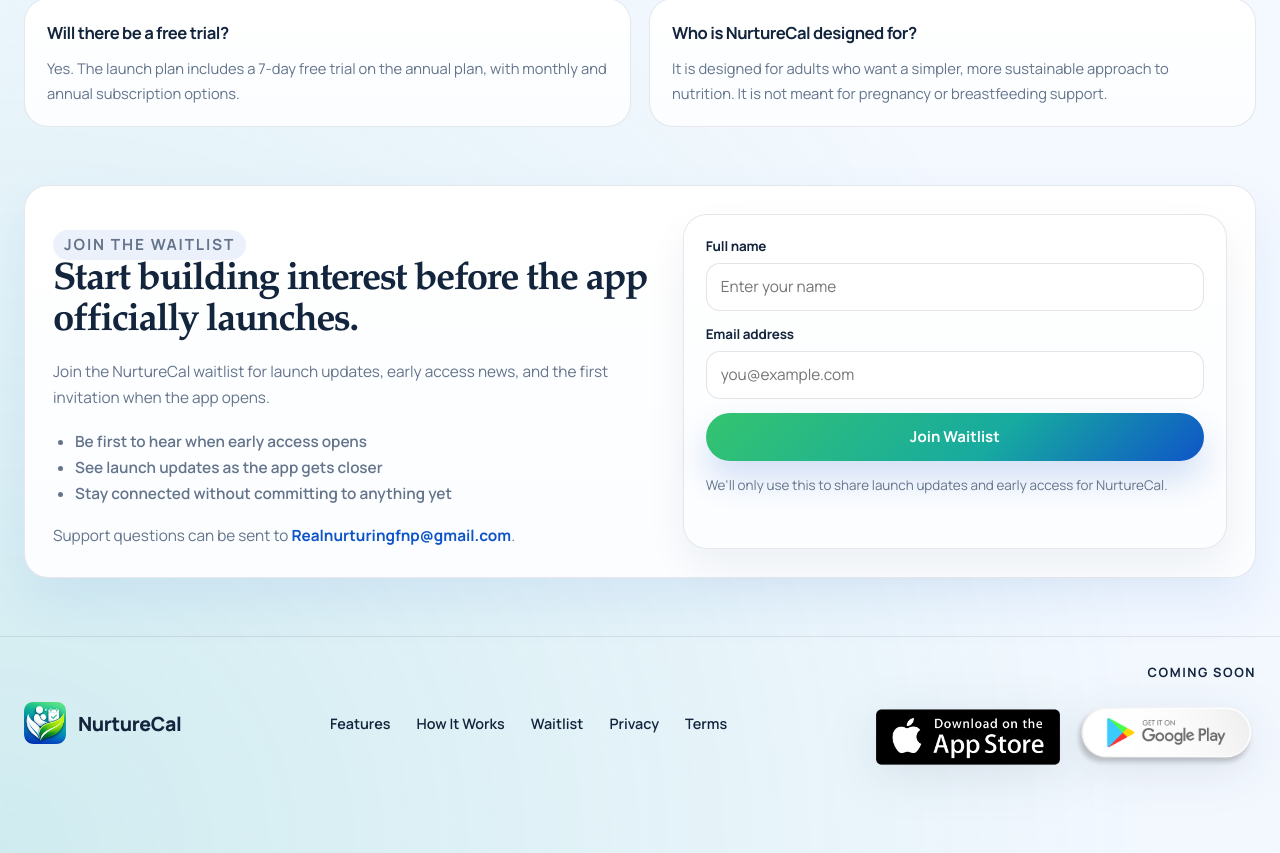
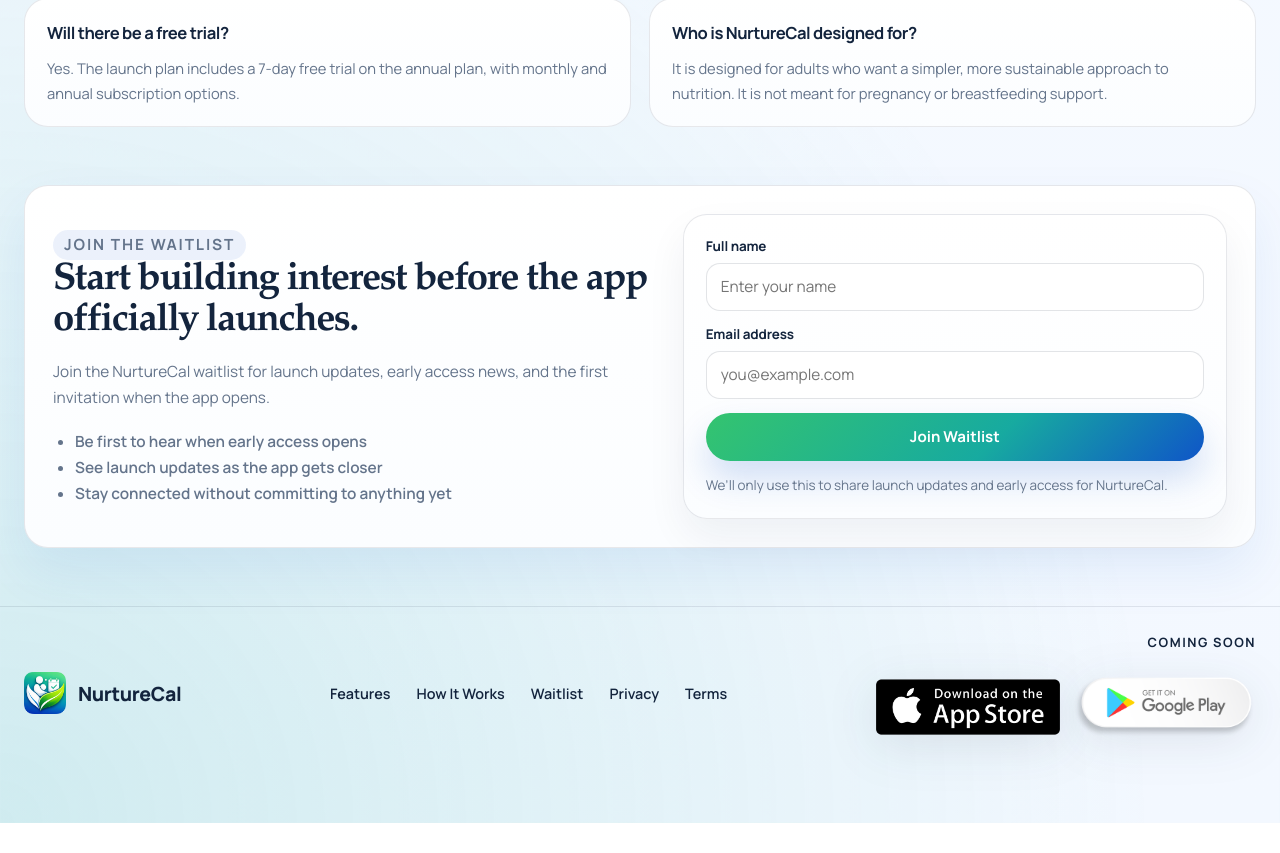
Before and after one commit to cocoa1878/NurtureCal-Website, a Next.js app: page / in a window 1280 px wide. Shown: the part 3110-3963 px from the top of the page. After the commit the page ends 3933 px from the top, so only its background shows below. Built offline with nearby package versions, Linux system fonts and the light colour scheme.

Commit message:
Remove waitlist support line from landing page

```diff
--- a/src/app/websitedemo/page.tsx
+++ b/src/app/websitedemo/page.tsx
@@ -427,10 +427,6 @@
                 <li>Stay connected without committing to anything yet</li>
               </ul>
 
-              <p className={styles.waitlistSupport}>
-                Support questions can be sent to{" "}
-                <a href="mailto:Realnurturingfnp@gmail.com">Realnurturingfnp@gmail.com</a>.
-              </p>
             </div>
 
             <WaitlistForm />
```
